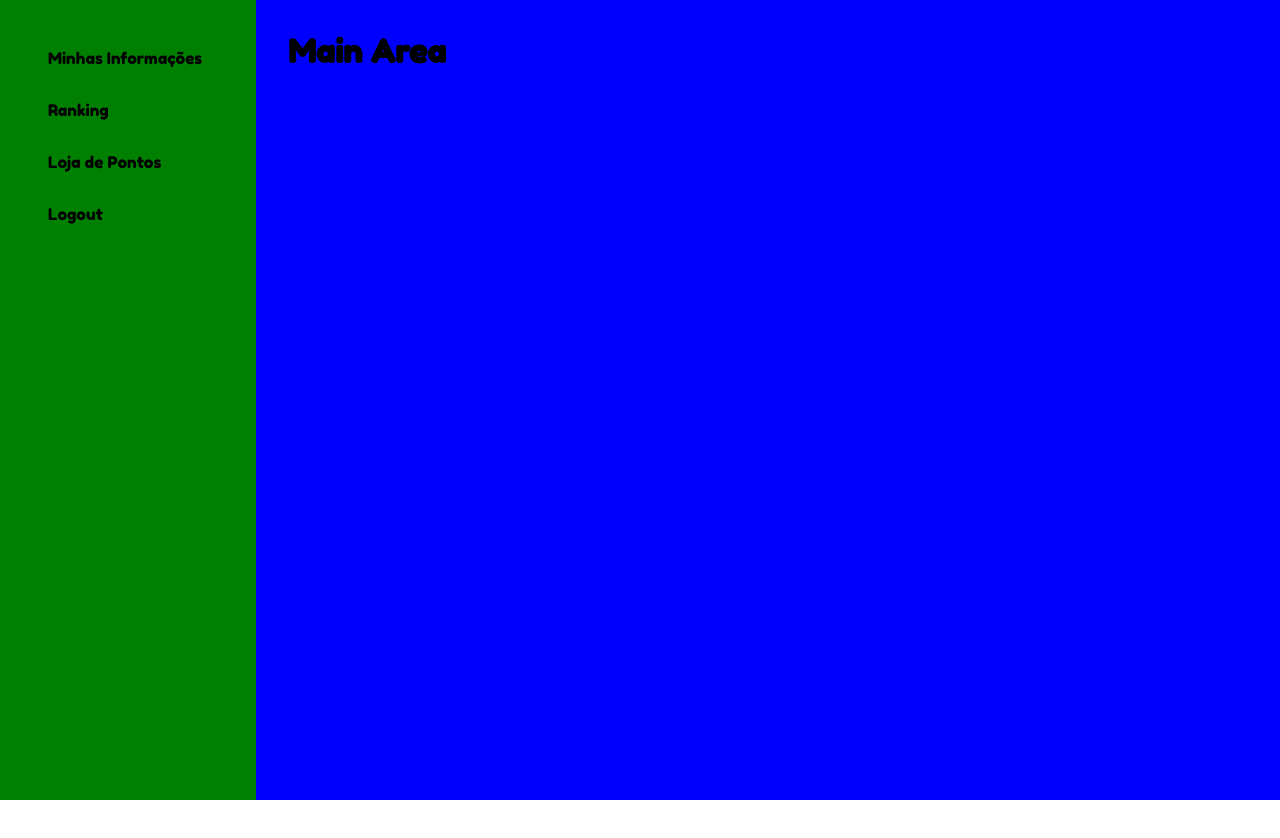
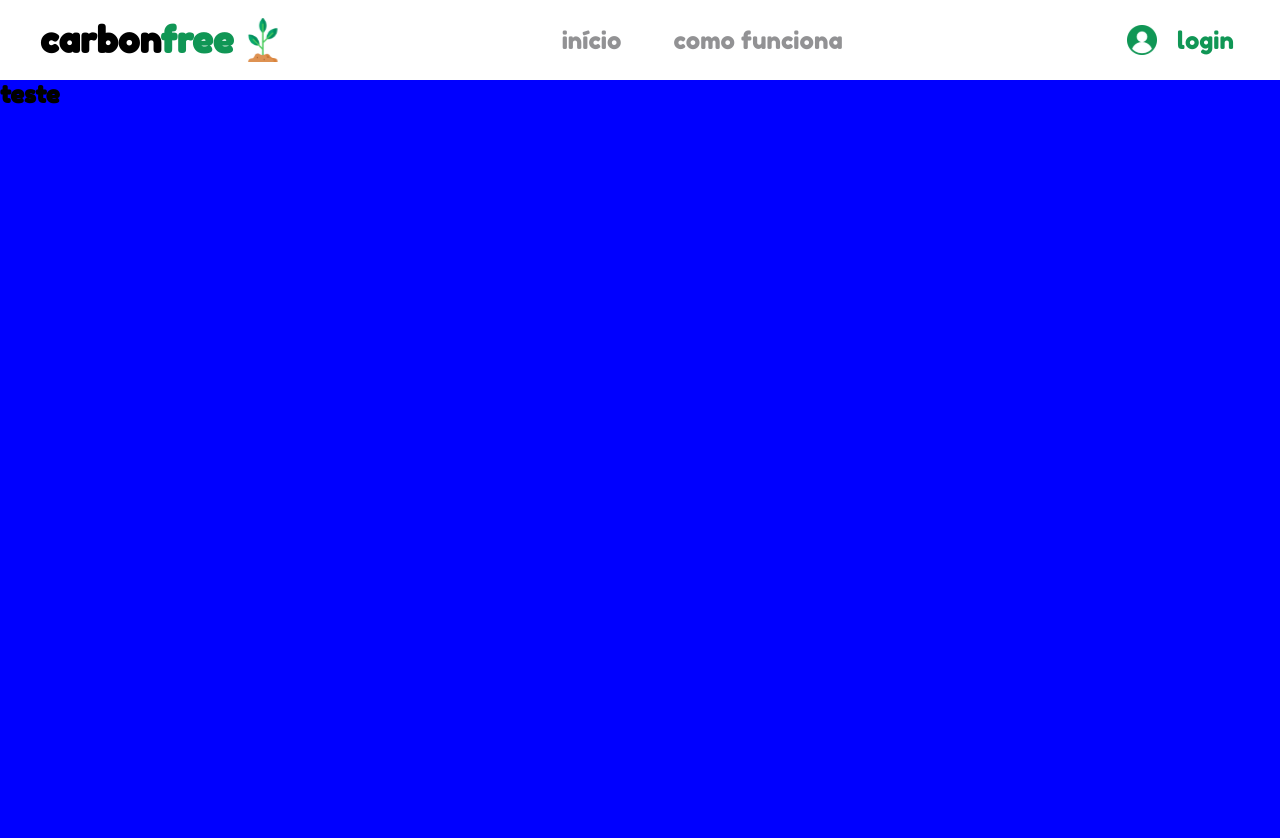
Before and after one commit to vinisodre/carbonfree-hackingrio, a React (Create React App) app in the folder carbonfree/: page / in a window 1280 px wide. Shown: the top 838 px of the page. Before the commit the page ends 800 px from the top, so only its background shows below. Built offline with nearby package versions, Linux system fonts and the light colour scheme.

Commit message:
Bug Fix UserDashboard

```diff
--- a/carbonfree/src/index.js
+++ b/carbonfree/src/index.js
@@ -1,8 +1,7 @@
 import React from 'react';
 import ReactDOM from 'react-dom';
 import './index.css';
-import App from './pages/App/App';
-import reportWebVitals from './reportWebVitals';
+import App from './App';
 
 ReactDOM.render(
   <React.StrictMode>
--- a/carbonfree/src/pages/App/App.js
+++ /dev/null
@@ -1,14 +0,0 @@
-import Sidebar from "../../components/Sidebar/Sidebar";
-import Main from "../../components/Main/Main";
-import * as S from './styles';
-
-function App() {
-  return (
-    <S.App>
-      <Sidebar/>
-      <Main />
-    </S.App>
-  );
-}
-
-export default App;
--- a/carbonfree/src/pages/App/styles.js
+++ /dev/null
@@ -1,7 +0,0 @@
-import styled from 'styled-components';
-
-export const App = styled.div`
-    background=black;
-    display:flex;
-
-`
--- a/carbonfree/src/pages/UserDashboard/UserDashboard.js
+++ b/carbonfree/src/pages/UserDashboard/UserDashboard.jsx
@@ -1,15 +1,13 @@
-import Header from "../";
 import Sidebar from "../../components/Sidebar/Sidebar";
 import Main from "../../components/Main/Main";
 import * as S from './styles';
 
 function UserDashboard() {
   return (
-    <S.App>
-      <Header />
+    <S.Container>
       <Sidebar/>
       <Main />
-    </S.App>
+    </S.Container>
   );
 }
 
--- /dev/null
+++ b/carbonfree/src/pages/UserDashboard/styles.js
@@ -0,0 +1,3 @@
+import styled from "styled-components"
+
+export const Container = styled.div``
```
